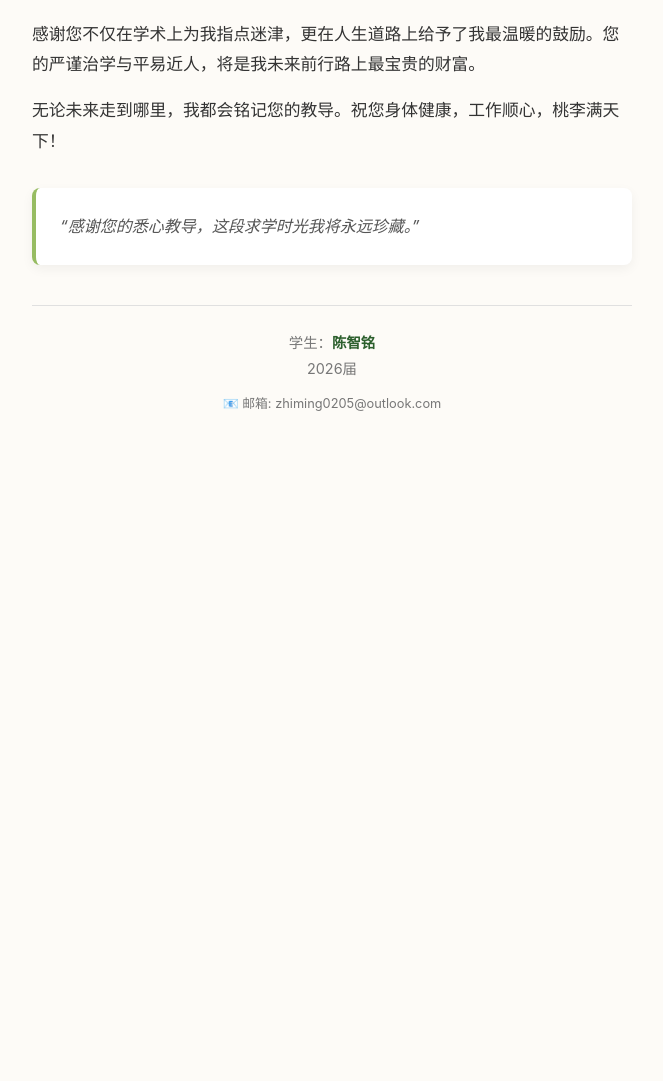
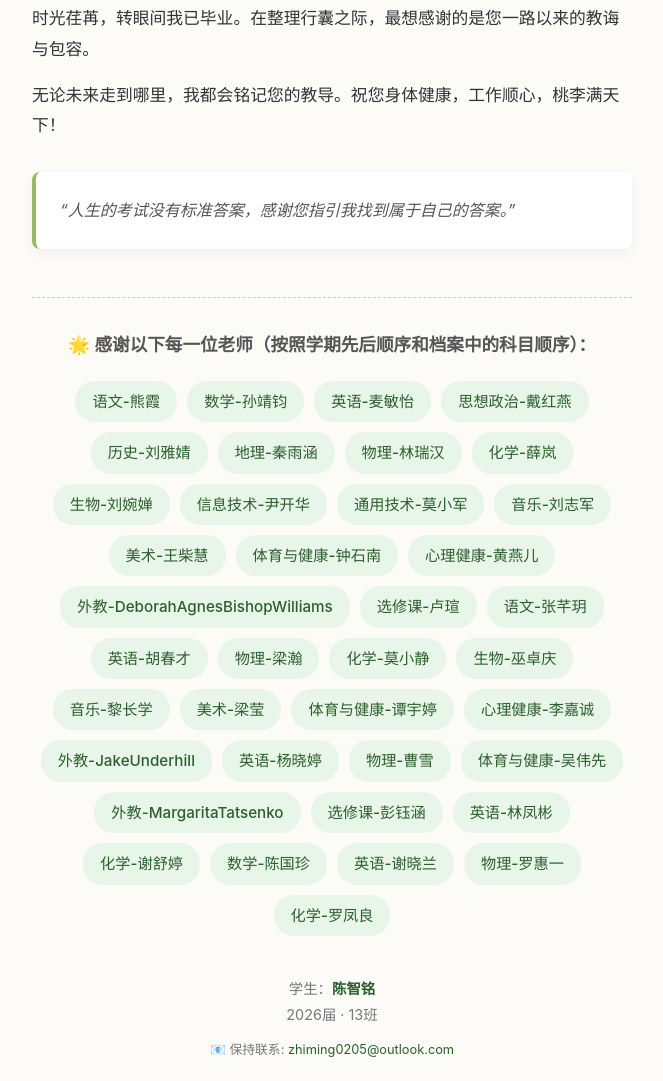
Before and after one commit to zhiming2008/thanks-teachers, a plain HTML site: page index.html in a window 1280 px wide. Shown: the part 298-1379 px from the top of the page, without its empty margins (308-971 px from the left). Before the commit the page ends 800 px from the top, so only its background shows below. Drawn offline with Linux system fonts and the light colour scheme.

Commit message:
release 1.0

```diff
--- a/index.html
+++ b/index.html
@@ -3,11 +3,13 @@
 <head>
     <meta charset="UTF-8">
     <meta name="viewport" content="width=device-width, initial-scale=1.0">
-    <title>毕业致谢 - 感谢您</title>
+    <title>毕业致谢</title>
     <style>
         :root {
             --primary-color: #2c5f2d; /* 沉稳的学术绿 */
             --accent-color: #97bc62;  /* 柔和的浅绿 */
+            --highlight-bg: #2c5f2d;  /* 高亮背景色 */
+            --highlight-text: #ffffff;/* 高亮文字色 */
             --bg-color: #fdfbf7;      /* 温暖的米白色 */
             --text-color: #333333;
             --card-bg: #ffffff;
@@ -76,9 +78,50 @@
             color: #555;
         }
 
+        /* --- 新增：教师名单区域样式 --- */
+        .teachers-section {
+            margin-top: 3rem;
+            padding-top: 2rem;
+            border-top: 1px dashed #ccc;
+        }
+
+        .teachers-title {
+            font-size: 1.1rem;
+            color: #555;
+            margin-bottom: 1.2rem;
+            font-weight: 600;
+        }
+
+        .teachers-list {
+            display: flex;
+            flex-wrap: wrap;
+            justify-content: center;
+            gap: 10px;
+        }
+
+        .teacher-tag {
+            background-color: #e8f5e9;
+            color: var(--primary-color);
+            padding: 6px 16px;
+            border-radius: 20px;
+            font-size: 0.95rem;
+            font-weight: 500;
+            transition: all 0.3s ease;
+            border: 1px solid transparent;
+        }
+
+        /* 高亮当前访问老师的样式 */
+        .teacher-tag.highlight {
+            background-color: var(--highlight-bg);
+            color: var(--highlight-text);
+            transform: scale(1.05);
+            box-shadow: 0 4px 8px rgba(44, 95, 45, 0.3);
+            font-weight: 700;
+        }
+        /* -------------------------------- */
+
         .footer {
-            border-top: 1px solid #e0e0e0;
-            padding-top: 1.5rem;
+            margin-top: 2.5rem;
             color: #777;
             font-size: 0.9rem;
         }
@@ -90,16 +133,15 @@
             to { opacity: 1; transform: translateY(0); }
         }
 
-        /* 针对极小屏幕的优化 */
         @media (max-width: 380px) {
             h1 { font-size: 1.5rem; }
             .greeting { font-size: 1.2rem; }
+            .teacher-tag { font-size: 0.85rem; padding: 5px 12px; }
         }
     </style>
-    <!-- 可选：添加一个优雅的字体 -->
     <link href="https://fonts.googleapis.com/css2?family=Noto+Serif+SC:wght@400;700&display=swap" rel="stylesheet">
     <style>
-        h1, .greeting { font-family: 'Noto Serif SC', serif; }
+        h1, .greeting, .teachers-title { font-family: 'Noto Serif SC', serif; }
     </style>
 </head>
 <body>
@@ -107,63 +149,100 @@
     <div class="container">
         <div class="icon">🎓</div>
         <h1>毕业致谢</h1>
+        <p class="subtitle">山水一程，三生有幸</p>
 
         <div class="greeting" id="teacherName">亲爱的老师：</div>
 
         <div class="message">
             <p>时光荏苒，转眼间我已毕业。在整理行囊之际，最想感谢的是您一路以来的教诲与包容。</p>
-            <p>感谢您不仅在学术上为我指点迷津，更在人生道路上给予了我最温暖的鼓励。您的严谨治学与平易近人，将是我未来前行路上最宝贵的财富。</p>
             <p>无论未来走到哪里，我都会铭记您的教导。祝您身体健康，工作顺心，桃李满天下！</p>
         </div>
 
         <div class="memory-card" id="memoryCard">
-            “<span id="memoryText">感谢您的悉心教导，这段求学时光我将永远珍藏。</span>”
+            “<span id="memoryText">人生的考试没有标准答案，感谢您指引我找到属于自己的答案。</span>”
+        </div>
+
+        <!-- 新增：教师名单区域 -->
+        <div class="teachers-section">
+            <div class="teachers-title">🌟 感谢以下每一位老师（按照学期先后顺序和档案中的科目顺序）：</div>
+            <div class="teachers-list" id="teachersList">
+                <!-- 这里的标签将由 JavaScript 动态生成 -->
+            </div>
         </div>
 
         <div class="footer">
-            <p>学生：<strong id="studentName">陈智铭</strong></p>
-            <p id="majorInfo">2026届</p>
-            <p style="margin-top: 10px; font-size: 0.8rem;">📧 邮箱: zhiming0205@outlook.com</p>
+            <p>学生：<strong id="studentName">你的名字</strong></p>
+            <p id="majorInfo">XX大学 · XX专业 · 2026届</p>
+            <p style="margin-top: 10px; font-size: 0.8rem;">📧 保持联系: your.email@example.com</p>
         </div>
     </div>
 
     <script>
-        // 1. 获取 URL 中的 teacher 参数
-        const urlParams = new URLSearchParams(window.location.search);
-        const teacher = urlParams.get('teacher');
+        // ==========================================
+        // 配置区域：请在这里修改你的信息
+        // ==========================================
 
-        // 2. 个性化配置字典 (你可以在这里为每位老师添加专属回忆)
-        // 键名尽量用拼音或英文，避免 URL 编码问题，或者直接用中文但确保 NFC 写入时做了 URL Encode
-        const teacherData = {
-            "王老师": {
-                memory: "永远记得您在微积分课上，为了让我们听懂，在黑板上画满的那半面墙的图解。"
-            },
-            "李老师": {
-                memory: "感谢您在我论文最迷茫的时候，逐字逐句帮我修改，连标点符号都不放过。"
-            },
-            "张老师": {
-                memory: "您在办公室请我喝的那杯茶，和那次长达一小时的职业规划谈话，让我受益匪浅。"
-            },
-            "default": {
-                memory: "感谢您的悉心教导，这段求学时光我将永远珍藏。"
-            }
+        // 1. 你的个人信息
+        const myInfo = {
+            name: "陈智铭",
+            major: "2026届 · 13班",
+            email: "zhiming0205@outlook.com"
         };
 
-        // 3. 动态更新页面内容
-        if (teacher) {
-            document.getElementById('teacherName').innerText = `亲爱的 ${teacher}：`;
+        // 2. 所有教过你的老师名单 (请在此处添加/删除名字)
+        const allTeachers = [
+            "语文-熊霞", "数学-孙靖钧", "英语-麦敏怡", "思想政治-戴红燕", "历史-刘雅婧", "地理-秦雨涵", "物理-林瑞汉", "化学-薛岚", "生物-刘婉婵", "信息技术-尹开华", "通用技术-莫小军", "音乐-刘志军", "美术-王柴慧", "体育与健康-钟石南", "心理健康-黄燕儿", "外教-DeborahAgnesBishopWilliams", "选修课-卢瑄",
 
-            // 尝试匹配专属回忆，如果没有匹配到则使用 default
-            const data = teacherData[teacher] || teacherData["default"];
+            "语文-张芊玥", "英语-胡春才","物理-梁瀚", "化学-莫小静","生物-巫卓庆", "音乐-黎长学","美术-梁莹", "体育与健康-谭宇婷","心理健康-李嘉诚", "外教-JakeUnderhill",
+
+            "英语-杨晓婷", "物理-曹雪","体育与健康-吴伟先", "外教-MargaritaTatsenko","选修课-彭钰涵",
+
+            "英语-林凤彬", "化学-谢舒婷",
+
+            "数学-陈国珍", "英语-谢晓兰","物理-罗惠一","化学-罗凤良"
+        ];
+
+        // 3. 专属回忆配置 (键名必须与 allTeachers 中的名字完全一致)
+        const teacherData = {
+            "default": { memory: "人生的考试没有标准答案，感谢您指引我找到属于自己的答案。" }
+        };
+
+        // ==========================================
+        // 逻辑区域：以下代码无需修改
+        // ==========================================
+
+        // 初始化个人信息
+        document.getElementById('studentName').innerText = myInfo.name;
+        document.getElementById('majorInfo').innerText = myInfo.major;
+        document.querySelector('.footer p:last-child').innerHTML = `📧 保持联系: <a href="mailto:${myInfo.email}" style="color:#2c5f2d; text-decoration:none;">${myInfo.email}</a>`;
+
+        // 获取 URL 参数
+        const urlParams = new URLSearchParams(window.location.search);
+        const currentTeacher = urlParams.get('teacher');
+
+        // 渲染教师名单并处理高亮
+        const teachersListEl = document.getElementById('teachersList');
+        allTeachers.forEach(teacher => {
+            const tag = document.createElement('span');
+            tag.className = 'teacher-tag';
+            tag.innerText = teacher;
+
+            // 如果 URL 中的老师名字与当前遍历的名字匹配，则添加高亮类
+            if (currentTeacher && teacher === currentTeacher) {
+                tag.classList.add('highlight');
+            }
+
+            teachersListEl.appendChild(tag);
+        });
+
+        // 更新页面问候语和专属回忆
+        if (currentTeacher) {
+            document.getElementById('teacherName').innerText = `亲爱的 ${currentTeacher}：`;
+            const data = teacherData[currentTeacher] || teacherData["default"];
             document.getElementById('memoryText').innerText = data.memory;
         } else {
-            // 如果没有参数，显示默认状态（比如你把这个链接发到了朋友圈）
             document.getElementById('teacherName').innerText = "亲爱的老师们：";
         }
-
-        // 4. 记得修改这里为你自己的信息！
-        document.getElementById('studentName').innerText = "陈智铭";
-        document.getElementById('majorInfo').innerText = "2026届";
     </script>
 </body>
 </html>
```
